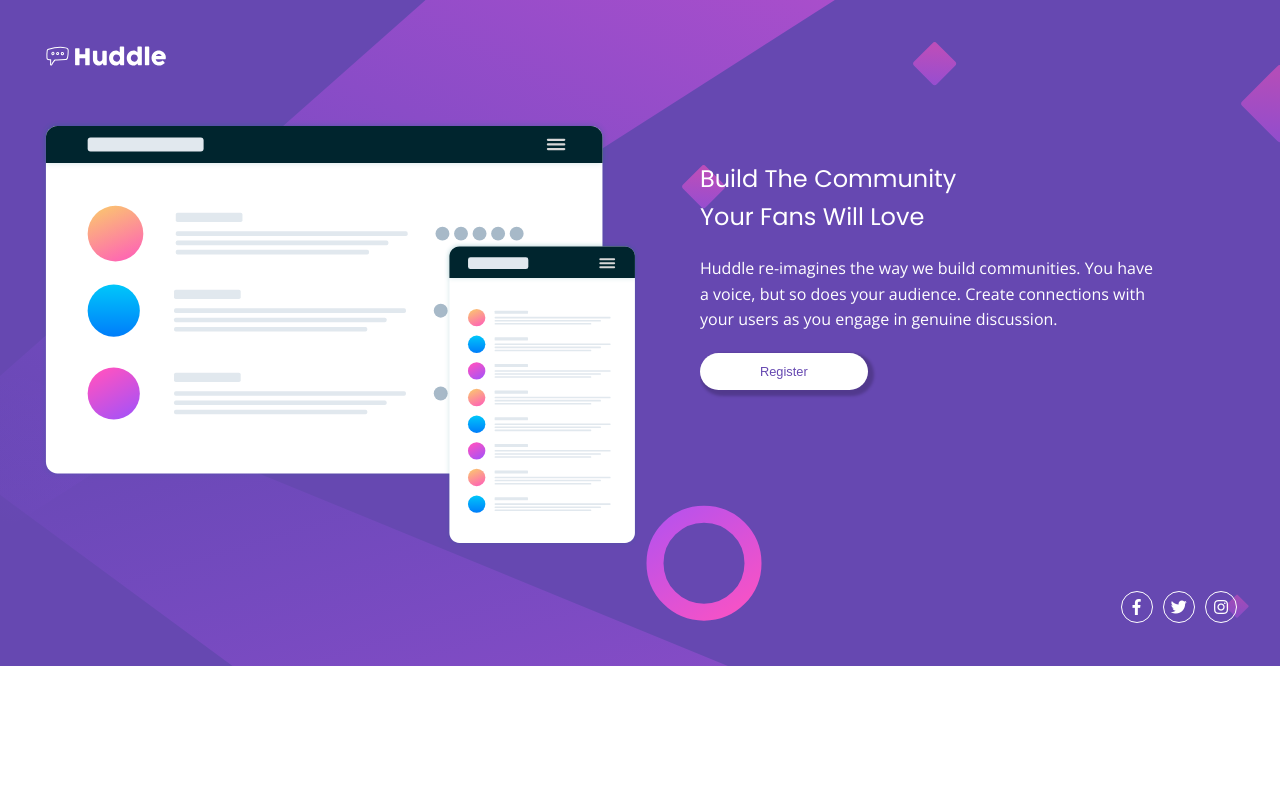
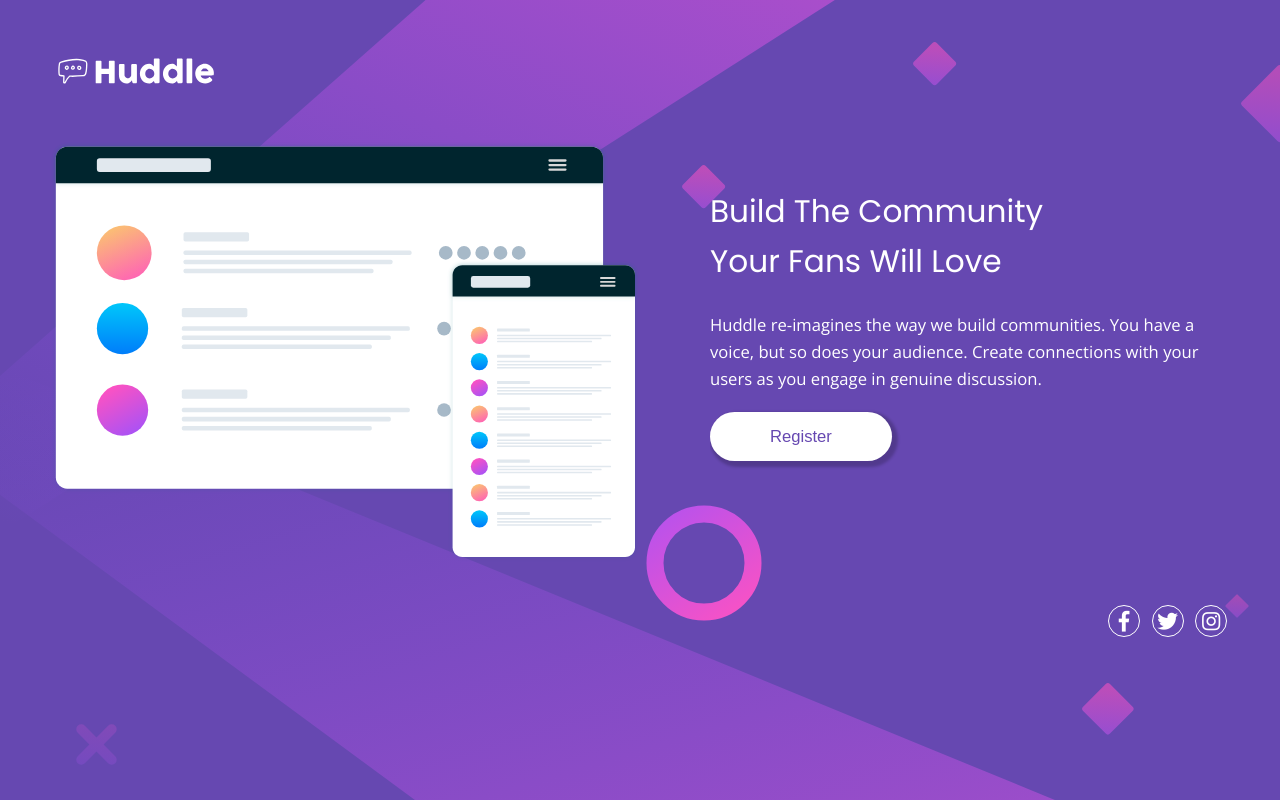
Before and after one commit to akariden/frontend-practice2, a plain HTML site: page index.html in a window 1280 px wide. Drawn offline with nearby package versions, Linux system fonts and the light colour scheme.

Commit message:
fix PC page

```diff
--- a/css/stylesheet.css
+++ b/css/stylesheet.css
@@ -10,7 +10,8 @@ body {
   background: hsl(257, 42%, 49%) url(../images/bg-mobile.svg) no-repeat;
   background-size: contain;
   text-align: center;
-  padding: 40px;
+  padding: 50px;
+  max-width: 1200px;
 }
 
 .logo-wrapper {
@@ -70,19 +71,24 @@ body {
 }
 
 @media screen and (min-width: 960px) {
+  html {
+    font-size: 130%;
+  }
+
   body {
-    font-size: 1rem;
+    background: hsl(257, 42%, 49%) url(../images/bg-desktop.svg) no-repeat;
+    width: 100%;
   }
 
   .lg-container {
-    background: hsl(257, 42%, 49%) url(../images/bg-desktop.svg) no-repeat;
+    background: none;
     text-align: left;
   }
 
   .mock-img {
     width : 50%;
     float: left;
-    margin-right: 60px;
+    margin-right: 70px;
   }
 
   .text-wrapper {
@@ -91,13 +97,13 @@ body {
   }
 
   .heading {
-    width: 50%;
-    min-width: 300px;
-    max-width: 350px;
+    width: 80%;
+    max-width: 400px;
   }
 
   .content {
-    max-width: 460px;
+    max-width: 500px;
+    font-size: 0.8rem;
   }
   .sns-icons {
     clear: both;
```
